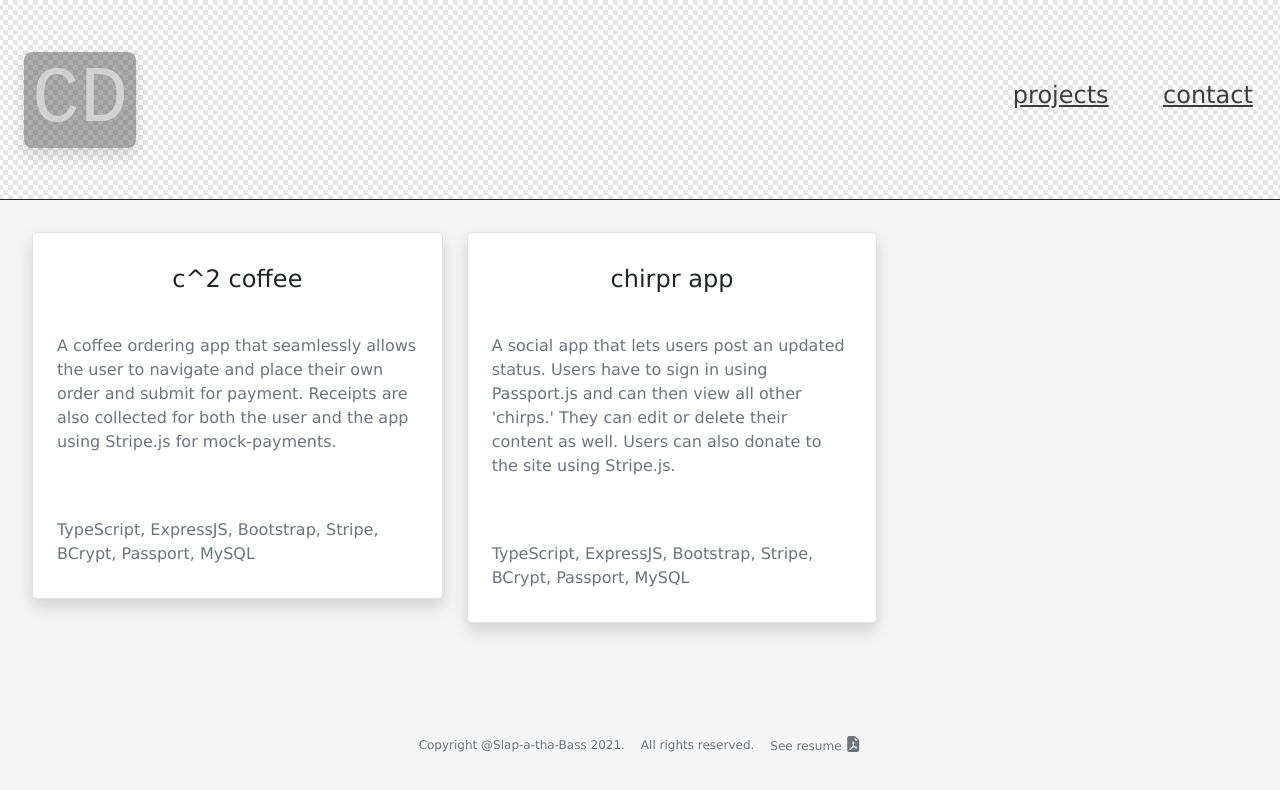
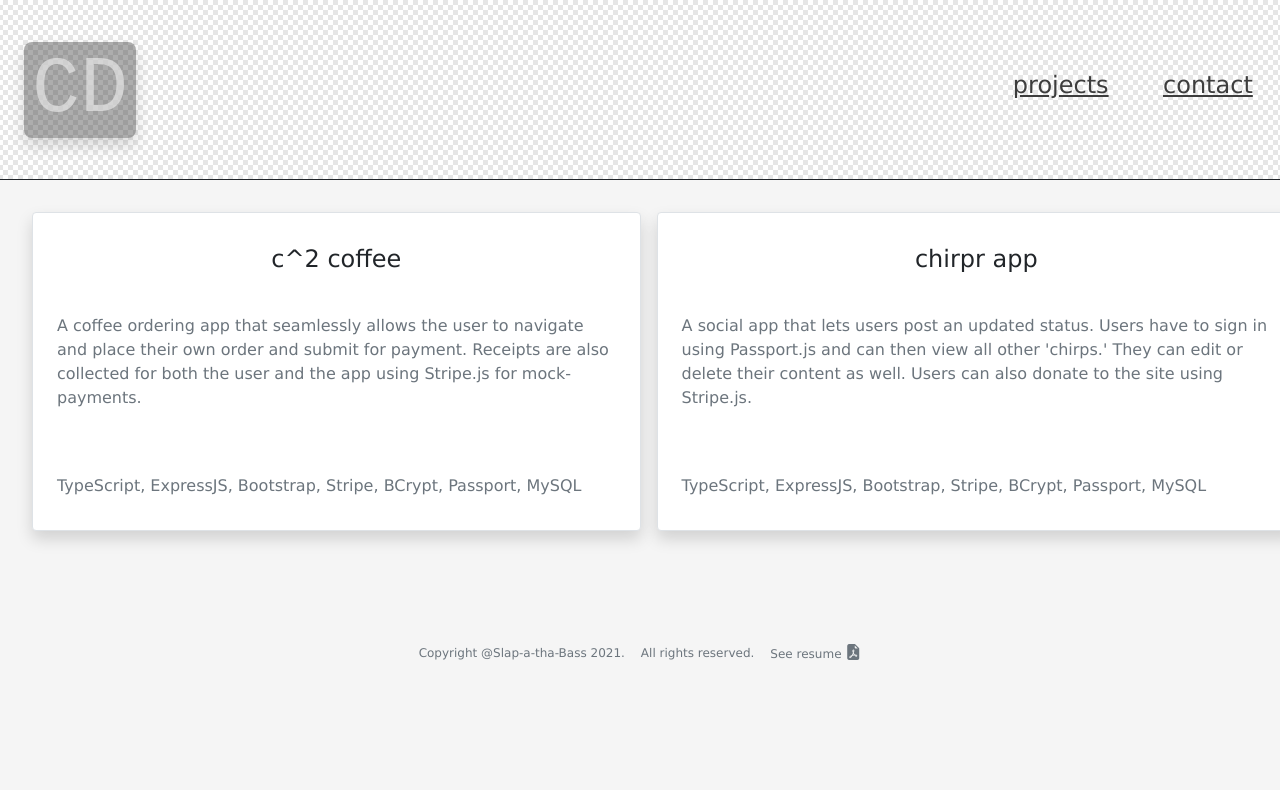
Before and after one commit to Slap-a-tha-Bass/portfolio, a React (Create React App) app: page /projects in a window 1280 px wide. Shown: the top 790 px of the page. Built offline with nearby package versions, Linux system fonts and the light colour scheme.

Commit message:
more edits after live page is up, mostly CSS

```diff
--- a/src/App.css
+++ b/src/App.css
@@ -1,5 +1,4 @@
 .NavBar {
-  margin: auto;
   display: flex;
   align-items: center;
   justify-content: space-between;
@@ -55,16 +54,6 @@
   100% {
     transform: rotateY(360deg);
   }
-}
-.ProjectCard {
-  display: flex;
-  align-items: flex-start;
-  cursor: pointer;
-  transition-property: all;
-  transition-duration: 0.3s;
-  transition-timing-function: ease;
-  transition-delay: 0s;
-  margin-right: 0.5rem;
 }
 .ProjectCard:hover {
   cursor: pointer;
@@ -217,17 +206,8 @@
 .text-color {
   color: rgb(122, 169, 230);
 }
-.card-header-warning {
-  background-color: rgb(240,240,240)!important;
-}
-.card-header-info {
-  background-color: rgb(230,230,230)!important;
-}
-.card-header-success {
-  background-color: rgb(61,61,61)!important;
-}
 .checkered{
-  height: 200px;
+  height: 180px;
   background: -webkit-linear-gradient(45deg, rgba(0, 0, 0, 0.0980392) 25%, transparent 25%, transparent 75%, rgba(0, 0, 0, 0.0980392) 75%, rgba(0, 0, 0, 0.0980392) 0), -webkit-linear-gradient(45deg, rgba(0, 0, 0, 0.0980392) 25%, transparent 25%, transparent 75%, rgba(0, 0, 0, 0.0980392) 75%, rgba(0, 0, 0, 0.0980392) 0), white;
   background: -moz-linear-gradient(45deg, rgba(0, 0, 0, 0.0980392) 25%, transparent 25%, transparent 75%, rgba(0, 0, 0, 0.0980392) 75%, rgba(0, 0, 0, 0.0980392) 0), -moz-linear-gradient(45deg, rgba(0, 0, 0, 0.0980392) 25%, transparent 25%, transparent 75%, rgba(0, 0, 0, 0.0980392) 75%, rgba(0, 0, 0, 0.0980392) 0), white;
   background: linear-gradient(45deg, rgba(0, 0, 0, 0.0980392) 25%, transparent 25%, transparent 75%, rgba(0, 0, 0, 0.0980392) 75%, rgba(0, 0, 0, 0.0980392) 0), linear-gradient(45deg, rgba(0, 0, 0, 0.0980392) 25%, transparent 25%, transparent 75%, rgba(0, 0, 0, 0.0980392) 75%, rgba(0, 0, 0, 0.0980392) 0), white;
@@ -253,19 +233,20 @@
 }
 .chess-img {
   background-image: url('./photos/chessphoto9.jpg');
-  min-height: 250px;
-  background-position: top;
-  background-size: auto;
+  min-height: 350px;
+  max-width: max-content;
+  background-position: auto;
+  background-size: cover;
   background-repeat: none;
   background-attachment: fixed;
-  background-size: 60% 60%;
-  border-radius: 10px;
+  background-size: 100% 80%;
+  margin-left: 0.75rem;
 }
 .chess-img-2 {
   background-image: url('./photos/chessphoto.jpg');
   min-height: 300px;
   background-repeat: none;
-  background-position: center;
+  background-position: top;
   background-size: auto;
   background-attachment: fixed;
   background-size: 100% 100%;
--- a/src/components/NavBar.jsx
+++ b/src/components/NavBar.jsx
@@ -5,7 +5,7 @@ import '../App.css';
 const NavBar = () => {
     return (
         <div className = "NavBar checkered border-bottom border-dark">
-            <div className="d-flex">
+            <div>
                 <Link to='/' className ="LogoButton mx-4 display-1 shadow px-2">CD</Link>
             </div>
             <div className="d-flex ">
--- a/src/components/ProjectCard.jsx
+++ b/src/components/ProjectCard.jsx
@@ -1,17 +1,15 @@
 import React from 'react';
 import { Link } from 'react-router-dom';
 
-const ProjectCard = ({title, content, tech, path, li_1, li_2, li_3, li_4}) => {
+const ProjectCard = ({ title, content, tech, path }) => {
     return (
-        <Link to={path} className="ProjectCard col-md-4 text-decoration-none">
-            <div>
-                <div className="card card-header-dark p-2 m-2 border rounded shadow">
-                    <h4 className="card-title text-dark text-center my-4">{title}</h4>
-                    {<div className="card-body mb-4">
-                        <p className="card-text text-muted">{content}</p>
-                    </div>}
-                    <p className="card-text my-4 text-muted px-3">{tech}</p>
+        <Link to={path} className="ProjectCard text-decoration-none">
+            <div className="card p-2 m-2 border rounded shadow">
+                <h4 className="card-title text-dark text-center my-4">{title}</h4>
+                <div className="card-body mb-4">
+                    <p className="card-text text-muted">{content}</p>
                 </div>
+                <p className="card-text my-4 text-muted px-3">{tech}</p>
             </div>
         </Link>
     )
--- a/src/views/Projects.jsx
+++ b/src/views/Projects.jsx
@@ -4,8 +4,8 @@ import ProjectCard from '../components/ProjectCard';
 const Projects = () => {
 
     return (
-        <div className="d-flex m-4">
-                <ProjectCard hasLoaded
+        <div className="d-flex m-4 justify-content-center">
+                <ProjectCard
                     title="c^2 coffee"
                     content="A coffee ordering app that seamlessly allows the user to navigate and place their own order and submit for payment. Receipts are also collected for both the user and the app using Stripe.js for mock-payments."
                     tech="TypeScript, ExpressJS, Bootstrap, Stripe, BCrypt, Passport, MySQL"
```
